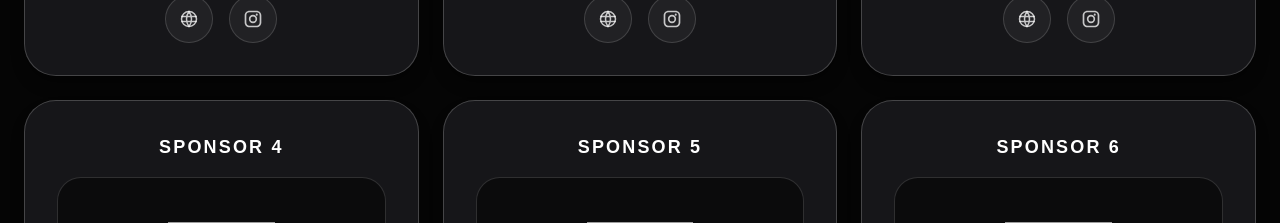
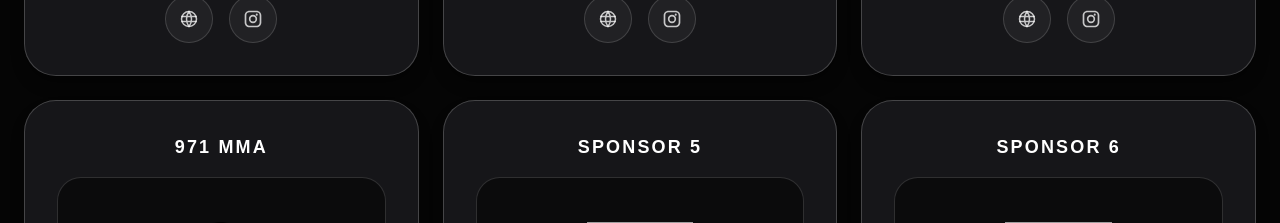
Before and after one commit to MatiADCC/adcc-2026, a Next.js app: page / in a window 1280 px wide. Shown: the part 6540-6763 px from the top of the page. Built offline with nearby package versions, Linux system fonts and the light colour scheme; grey boxes are pictures that could not be loaded.

Commit message:
Add 971 MMA sponsor

```diff
--- a/app/page.tsx
+++ b/app/page.tsx
@@ -39,10 +39,10 @@ export default function ADCCWorldChampionship2026Site() {
       instagram: 'https://www.instagram.com/pitbullsports/',
     },
     {
-      name: 'Sponsor 4',
+      name: '971 MMA',
       logo: '/sponsor-4.png',
-      website: 'https://example.com/sponsor-4',
-      instagram: 'https://www.instagram.com/sponsor4/',
+      website: 'https://971mma.com',
+      instagram: 'https://www.instagram.com/971mma?igsh=MWdpdnBpMHpkaHV4eg%3D%3D&utm_source=qr',
     },
     {
       name: 'Sponsor 5',
```
Also changed, not shown: public/sponsor-4.png (added).
